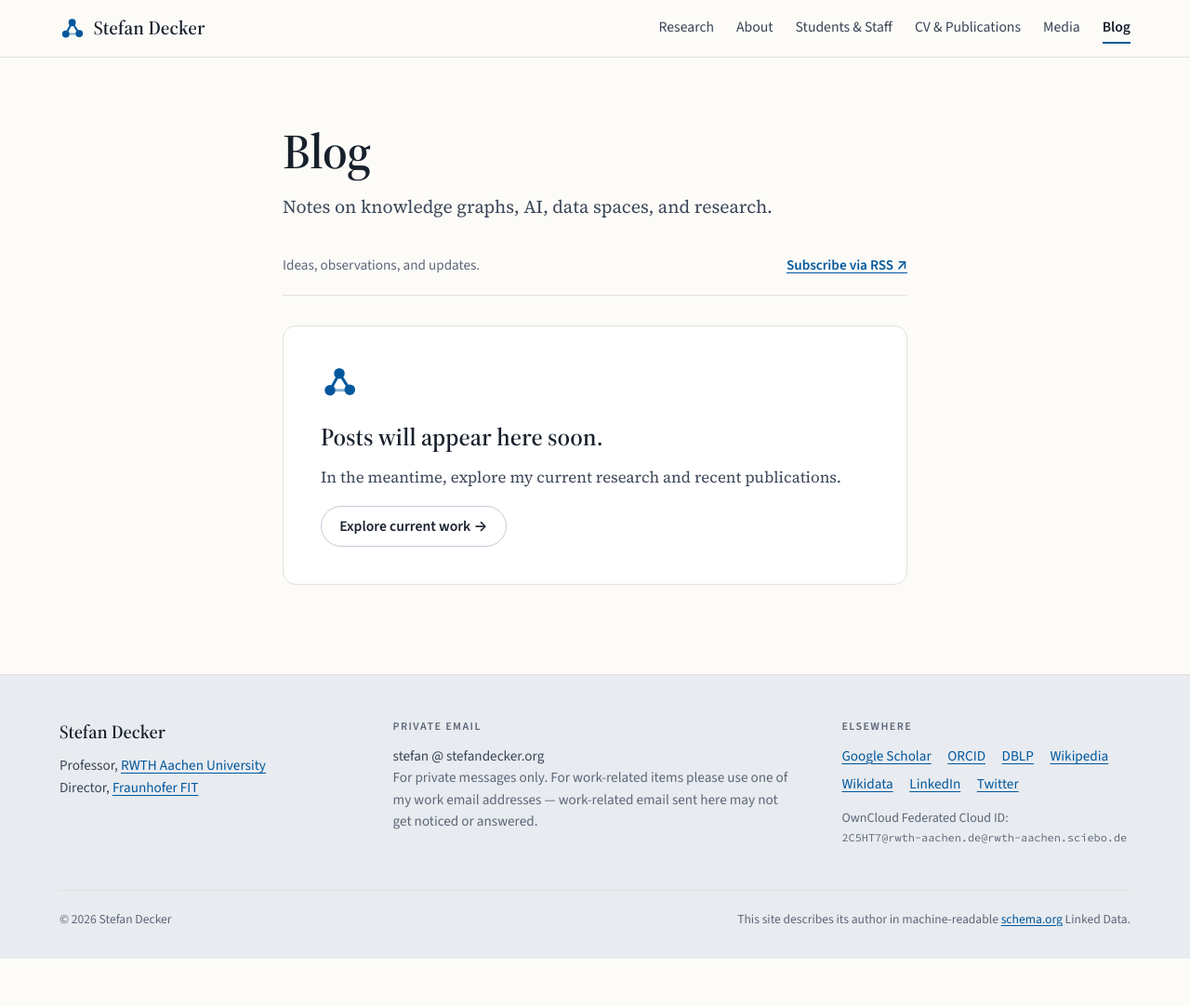
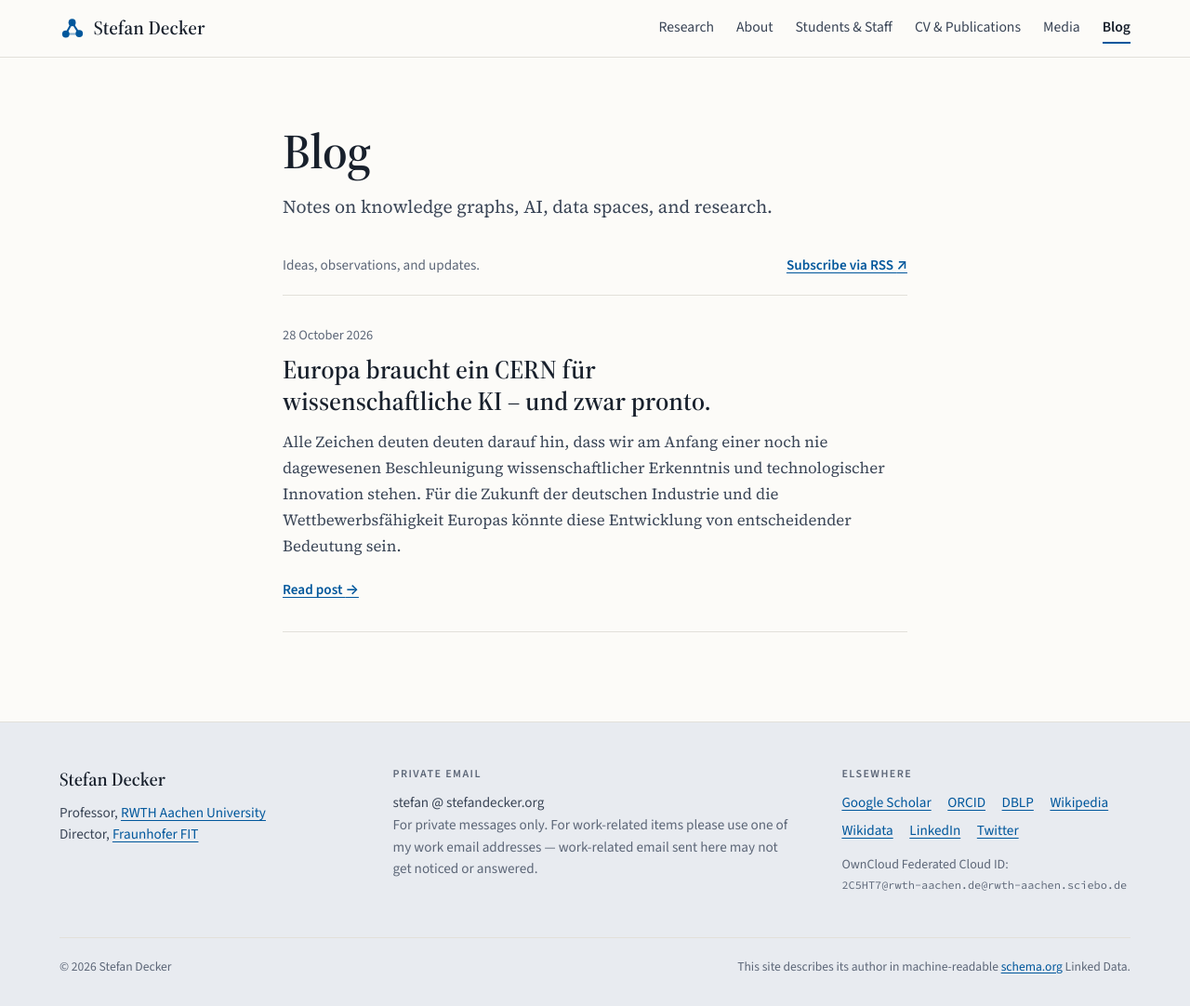
Before and after one commit to stefanjdecker/stefanjdecker.github.io, a Jekyll site: the page built from blog.md, in a window 1280 px wide and 1082 px high. Shown: the whole window at 93% size. Built offline with Jekyll 4.4.1, drawn with Linux system fonts in a browser that asks for light colours; some of the changed lines change nothing that is shown.

Commit message:
Publish article on a European CERN for scientific AI

```diff
--- a/_layouts/default.html
+++ b/_layouts/default.html
@@ -1,5 +1,5 @@
 <!doctype html>
-<html lang="{{ site.lang }}">
+<html lang="{{ page.lang | default: site.lang }}">
 <head>
   <meta charset="utf-8">
   <meta name="viewport" content="width=device-width, initial-scale=1">
@@ -13,7 +13,7 @@
   <meta property="og:type" content="{% if page.layout == 'post' %}article{% elsif page.url == '/' %}profile{% else %}website{% endif %}">
   {% if page.layout == 'post' %}<meta property="article:published_time" content="{{ page.date | date_to_xmlschema }}">{% endif %}
   <meta property="og:url" content="{{ page.url | absolute_url }}">
-  <meta property="og:image" content="{{ '/assets/img/stefan-decker.jpg' | absolute_url }}">
+  <meta property="og:image" content="{{ page.image | default: '/assets/img/stefan-decker.jpg' | absolute_url }}">
   <link rel="alternate" type="application/atom+xml" title="Stefan Decker's Blog" href="{{ '/feed.xml' | relative_url }}">
   <link rel="icon" href="{{ '/favicon.svg' | relative_url }}" type="image/svg+xml">
   <link rel="icon" href="{{ '/favicon.png' | relative_url }}" type="image/png" sizes="32x32">
--- /dev/null
+++ b/_posts/2026-10-28-europa-braucht-ein-cern-fuer-wissenschaftliche-ki.md
@@ -0,0 +1,88 @@
+---
+title: "Europa braucht ein CERN für wissenschaftliche KI – und zwar pronto."
+date: 2026-10-28
+lang: de
+description: "Alle Zeichen deuten deuten darauf hin, dass wir am Anfang einer noch nie dagewesenen Beschleunigung wissenschaftlicher Erkenntnis und technologischer Innovation stehen. Für die Zukunft der deutschen Industrie und die Wettbewerbsfähigkeit Europas könnte diese Entwicklung von entscheidender Bedeutung sein."
+image: /assets/img/blog/europa-cern-wissenschaftliche-ki.png
+---
+<p><img src="{{ '/assets/img/blog/europa-cern-wissenschaftliche-ki.png' | relative_url }}" alt="Illustration mit Europakarte, Sternen und einem Netzwerk, beschriftet mit CERN FOR AI" width="1024" height="572"></p>
+
+<p>Deutschlands wirtschaftliche Stärke beruht zu einem erheblichen Teil auf seiner Innovationsfähigkeit. Ob Maschinenbau, Automobilindustrie, Chemie, Medizintechnik oder Energietechnik – unsere Unternehmen leben davon, wissenschaftliche Erkenntnisse in neue Technologien, Produkte und Verfahren zu übersetzen. Allein 2024 investierten deutsche Unternehmen rund <strong>92,5 Milliarden Euro in Forschung und Entwicklung</strong>. Das entspricht mehr als zwei Dritteln der gesamten deutschen Forschungs- und Entwicklungsausgaben <a href="#quelle-1">[1]</a>.</p>
+
+<p>Doch was passiert, wenn sich die Geschwindigkeit wissenschaftlicher Entdeckungen durch künstliche Intelligenz grundlegend verändert?</p>
+
+<p>Am 26. Oktober 2026 hat OpenAI neue KI-generierte Forschungsergebnisse zu drei bedeutenden mathematischen und physikalischen Problemen vorgestellt: der Kakeya-Vermutung, der Exponential Time Hypothesis und der mathematischen Fundierung von Quantenfeldtheorien. Für Teile dieser Ergebnisse liegen bereits formalisierte Lean-Beweise vor. Die unabhängige wissenschaftliche Prüfung und Einordnung ist noch im Gange <a href="#quelle-2">[2]</a>.</p>
+
+<p>Unabhängig vom abschließenden Urteil über diese konkreten Ergebnisse zeichnet sich eine Entwicklung ab:</p>
+
+<p><strong>KI entwickelt sich von einem Werkzeug zur Unterstützung wissenschaftlicher Arbeit zunehmend zu einem System, das selbst neue wissenschaftliche Erkenntnisse hervorbringen kann.</strong></p>
+
+<p>Die Tragweite davon Entwicklung geht jedoch weit über die Wissenschaft hinaus. Wenn KI-Systeme künftig immer häufiger eigenständig Hypothesen entwickeln, mathematische, physikalische und technologische Entdeckungen machten, Experimente entwerfen oder neue Lösungsansätze finden, könnte sich das Tempo wissenschaftlicher Entdeckungen und technologischer Entwicklungen erheblich erhöhen. Und damit auch das Tempo technologischer Innovation.</p>
+
+<p>Natürlich wird nicht jeder mathematische Beweis unmittelbar zu einer praktischen Anwendung führen. Zwischen Grundlagenforschung und industrieller Umsetzung vergeht Zeit. Doch KI wird auch diese Transferprozesse verändern: von der wissenschaftlichen Entdeckung über Simulation und experimentelle Validierung bis hin zur Entwicklung neuer Materialien, Medikamente oder industrieller Verfahren.</p>
+
+<p><strong>Was wir derzeit beobachten, ist wohl der Anfang einer noch nie dagewesenen Beschleunigung wissenschaftlicher und technologischer Entwicklung.</strong></p>
+
+<p>Damit entsteht auch eine neue internationale Wettbewerbsdynamik. Nicht allein um die leistungsfähigsten KI-Modelle, sondern zunehmend um die Fähigkeit, neue wissenschaftliche Erkenntnisse schneller zu gewinnen und in gesellschaftlich und wirtschaftlich relevante Innovationen zu übersetzen. Wer über die notwendigen Modelle, Talente und Infrastrukturen verfügt, könnte einen erheblichen Vorsprung entwickeln. Dieser Vorsprung könnte sich durch weitere KI-gestützte Forschung sogar selbst verstärken.</p>
+
+<p>Für eine exportorientierte Industrienation wie Deutschland ist das keine abstrakte wissenschaftspolitische Frage. Es betrifft unmittelbar die zukünftige Wettbewerbsfähigkeit unserer Unternehmen. Ein Blick auf die Zahlen verdeutlicht die Herausforderung. Laut Stanford AI Index 2026 wurden im Jahr 2025 in den USA rund <strong>286 Milliarden US-Dollar</strong> privat in KI investiert. In Europa waren es rund <strong>21 Milliarden US-Dollar</strong> – ein Unterschied um den Faktor 13,7 <a href="#quelle-3">[3]</a>.</p>
+
+<p><strong>Wie soll unter diesen Bedingungen ein universitärer Lehrstuhl, ein deutsches Forschungsinstitut, oder auch eine ganze Universtität mit Organisationen mithalten, die Zugriff auf die Frontier-KI der KI-Unternehmen haben? Die Antwort ist: Sie können es nicht, wenn ihnen der Zugang zu vergleichbaren technologischen Möglichkeiten fehlt. Mit fatalen Folgen für die deutsche und europäische Industrie.</strong></p>
+
+<h2>Wissenschaftliche Zusammenarbeit unter veränderten Bedingungen</h2>
+
+<p>Hinzu kommt eine weitere Entwicklung. Wissenschaft lebt traditionell von internationaler Zusammenarbeit, dem offenen Austausch von Erkenntnissen und der gemeinsamen Bearbeitung grundlegender Forschungsfragen. Doch die geopolitischen Rahmenbedingungen verändern sich.Gerade die wissenschaftliche Zusammenarbeit mit China wird zunehmend unter Gesichtspunkten der Forschungssicherheit, möglicher Dual-Use-Anwendungen und technologischer Abhängigkeiten betrachtet. Die Europäische Union hat beispielsweise im Forschungsprogramm Horizon Europe 2026–2027 die Beteiligung chinesischer Einrichtungen in bestimmten Forschungsbereichen eingeschränkt <a href="#quelle-4">[4]</a>. Dafür gibt es nachvollziehbare sicherheits- und technologiepolitische Gründe. Gleichzeitig entstehen Spannungen mit dem traditionellen Anspruch der Wissenschaft auf Offenheit und internationale Kooperation. Umso ironischer wirkt es, dass viele Organisationen sich auf chinesische Open-Weight KI-Modelle verlassen.</p>
+
+<p>Internationale Zusammenarbeit bleibt unverzichtbar. Auch mit China bestehen zahlreiche wissenschaftlich wertvolle Kooperationen, die weiterhin möglich und sinnvoll sind. Aber wir können nicht mehr selbstverständlich davon ausgehen, dass wissenschaftliche Erkenntnisse, Technologien und Forschungsinfrastrukturen weltweit unter gleichen Bedingungen zugänglich sein werden. <strong>Gerade deshalb wird es für Europa immer wichtiger, über eigene wissenschaftliche und technologische Fähigkeiten zu verfügen.</strong> Nicht um sich abzuschotten, sondern um unabhängig, auf Augenhöhe und aus einer Position eigener Stärke international zusammenarbeiten zu können.</p>
+
+<h2>Was Europa jetzt braucht</h2>
+
+<p>Europa reagiert durchaus auf diese Entwicklungen. Die Europäische Kommission hat bis zu sieben KI-Gigafabriken ausgeschrieben, für die mehr als 30 Milliarden Euro an öffentlichen und privaten Investitionen mobilisiert werden sollen. Mit RAISE entsteht eine europäische Initiative für KI in der Wissenschaft, deren Pilotphase mit insgesamt 140 Millionen Euro ausgestattet ist. Deutschland plant bis 2029 rund eine Milliarde Euro Bundesförderung für den Ausbau des Höchstleistungsrechnens <a href="#quelle-5">[5-7]</a>. Das sind wichtige Schritte. Die genannten Beträge betreffen allerdings unterschiedliche Investitions- und Förderkategorien und sind daher nicht unmittelbar vergleichbar.</p>
+
+<p>Die entscheidende Frage bleibt: <strong>Reichen unsere bisherigen institutionellen Strukturen und Entscheidungsprozesse aus, um mit der Geschwindigkeit dieser Entwicklung Schritt zu halten?</strong></p>
+
+<p>Wir organisieren Forschungsförderung überwiegend in mehrjährigen Programmen und Projekten. Gleichzeitig verändern sich die Möglichkeiten KI-gestützter Forschung innerhalb immer kürzerer Zeiträume. Deshalb halte ich einen grundsätzlicheren Ansatz für notwendig.</p>
+
+<ol>
+
+<li><strong>Ein europäisches CERN für wissenschaftliche KI:</strong> Eine dauerhaft finanzierte, europäisch getragene Forschungsorganisation, die leistungsfähige KI für wissenschaftliche Entdeckungen entwickelt und betreibt. Mit eigener Recheninfrastruktur, international konkurrenzfähigen Forschungsteams und wissenschaftlicher Mitbestimmung. Nicht als weiteres befristetes Förderprojekt, sondern als permanente europäische Einrichtung.</li>
+
+<li><strong>Eigenständige europäische Spitzenkompetenz:</strong> Europa muss nicht jeden kommerziellen Chatbot nachbauen. Aber wir benötigen eigenständige, international wettbewerbsfähige KI-Systeme für wissenschaftliches Schließen, Mathematik, Engineering und autonome Forschung. Dazu gehört auch die Fähigkeit, diese Systeme unabhängig weiterzuentwickeln, ihre Ergebnisse zu überprüfen und neue wissenschaftliche Methoden auf ihrer Grundlage zu schaffen.</li>
+
+<li><strong>Zugang für die gesamte Wissenschaft – und eine enge Verbindung zur industriellen Innovation:</strong> Nicht jede Universität muss ein eigenes Frontier-Modell trainieren. Aber Wissenschaftlerinnen und Wissenschaftler an europäischen Universitäten sollten verlässlichen Zugang zu leistungsfähigen Forschungsmodellen, Rechenressourcen und wissenschaftlichen KI-Werkzeugen erhalten. Gleichzeitig müssen wir sicherstellen, dass die so entstehenden Erkenntnisse ihren Weg in die industrielle Anwendung finden. Gerade die Verbindung von wissenschaftlicher Exzellenz, angewandter Forschung und industrieller Entwicklung ist eine traditionelle Stärke Deutschlands und Europas. Diese Stärke sollten wir nutzen und im Zeitalter KI-getriebener Innovation weiterentwickeln.</li>
+
+</ol>
+
+<h2>Die Kyoto Vision als Ausgangspunkt</h2>
+
+<p>Die am 4. Oktober 2026 von 17 Staaten, darunter Deutschland, unterstützte <strong>Kyoto Vision for a Golden Age of Science</strong> erkennt die Chancen einer grundlegenden Veränderung wissenschaftlicher Forschung durch KI ausdrücklich an <a href="#quelle-8">[8]</a>.</p>
+
+<p>Das ist ein wichtiges Signal. Aber: Die eigentliche Herausforderung besteht darin, diese Erkenntnis in eine langfristige Forschungsstrategie zu übersetzen.</p>
+
+<p><strong>Denn es geht nicht nur darum, ob Europa bei der Entwicklung von KI mithalten kann. Es geht auch darum, welchen Beitrag Europa zu den wissenschaftlichen Entdeckungen und technologischen Innovationen der kommenden Jahrzehnte leisten wird. Und welche Rolle die europäische Industrie dann noch spielen kann.</strong></p>
+
+<p>Wenn KI tatsächlich zu einer erheblichen Beschleunigung wissenschaftlicher und technologischer Entwicklung führt, wird der Zugang zu diesen Fähigkeiten zu einer zentralen Voraussetzung für wissenschaftliche Leistungsfähigkeit, industrielle Wettbewerbsfähigkeit und technologische Souveränität. Wir sollten diese Entwicklung nicht ausschließlich als internationales Wettrennen verstehen. Wissenschaft lebt von Zusammenarbeit, Offenheit und der gemeinsamen Suche nach Erkenntnis. Aber internationale Kooperation und technologische Eigenständigkeit sind keine Gegensätze. Im Gegenteil: Eigene wissenschaftliche und technologische Kompetenz ist eine wesentliche Voraussetzung dafür, auch unter veränderten geopolitischen Bedingungen selbstbestimmt und partnerschaftlich zusammenarbeiten zu können. Europa verfügt über hervorragende Wissenschaftlerinnen und Wissenschaftler, starke Forschungseinrichtungen und bedeutende industrielle Kompetenzen.</p>
+
+<p><strong>Wir müssen jetzt die institutionellen Voraussetzungen schaffen, damit Europa auch im Zeitalter KI-getriebener wissenschaftlicher Entdeckungen und zunehmend beschleunigter Innovation eine gestaltende Rolle spielen kann - und die europäische Industrie damit wettbewerbsfähig bleibt.</strong></p>
+
+<p>Dafür brauchen wir mehr als zusätzliche Forschungsprogramme. Wir brauchen eine langfristige europäische Strategie für wissenschaftliche KI – und den Mut, unsere Forschungsstrukturen entsprechend weiterzuentwickeln.</p>
+
+<p>Meine Frage an die Politik: Wie sonst wollen wir angesichts der Entwicklung die Innovationskraft Deutschlands sichern?</p>
+
+<h2>Quellen</h2>
+
+<p id="quelle-1"><strong>[1] Statistisches Bundesamt (27.03.2026):</strong> <em>3,8 % mehr Ausgaben für Forschung und Entwicklung im Jahr 2024.</em> Unternehmen investierten 92,5 Milliarden Euro in eigene Forschung und Entwicklung. <a href="https://www.destatis.de/DE/Presse/Pressemitteilungen/2026/03/PD26_107_218.html"><strong>Destatis – Pressemitteilung 107/2026</strong></a></p>
+
+<p id="quelle-2"><strong>[2] OpenAI (26.10.2026):</strong> <em>Working with academic communities to build scientific understanding.</em> Neue KI-generierte Ergebnisse in Mathematik, Komplexitätstheorie und Quantenfeldtheorie. <a href="https://openai.com/index/building-scientific-understanding-with-academic-communities/"><strong>OpenAI – Originalveröffentlichung</strong></a></p>
+
+<p id="quelle-3"><strong>[3] Stanford University (2026):</strong> <em>AI Index Report 2026 – Economy.</em> Internationale private KI-Investitionen 2025. <a href="https://hai.stanford.edu/ai-index/2026-ai-index-report/economy"><strong>Stanford AI Index – Economy</strong></a></p>
+
+<p id="quelle-4"><strong>[4] Deutscher Bundestag (13.04.2026):</strong> <em>Einschränkungen bei Forschungs-Kooperationen mit China.</em> Einschränkungen der Teilnahme chinesischer Einrichtungen an Teilen von Horizon Europe 2026–2027. <a href="https://www.bundestag.de/presse/hib/kurzmeldungen-1165004"><strong>Deutscher Bundestag – hib 288/2026</strong></a></p>
+
+<p id="quelle-5"><strong>[5] Europäische Kommission (30.07.2026):</strong> <em>EU launches AI Gigafactories call to boost Europe's computing capacity and unlock more than €30 billion in investment.</em> <a href="https://digital-strategy.ec.europa.eu/en/news/eu-launches-ai-gigafactories-call-boost-europes-computing-capacity-and-unlock-more-eu30-billion"><strong>Europäische Kommission – AI Gigafactories</strong></a></p>
+
+<p id="quelle-6"><strong>[6] Europäische Kommission (2026):</strong> <em>RAISE – Resource for AI Science in Europe.</em> 140 Millionen Euro vorgesehene Pilotförderung über die Arbeitsprogramme 2025 bis 2027. <a href="https://research-and-innovation.ec.europa.eu/strategy/strategy-research-and-innovation/our-digital-future/european-ai-science-strategy/raise-resource-ai-science-europe_en"><strong>Europäische Kommission – RAISE</strong></a></p>
+
+<p id="quelle-7"><strong>[7] Deutscher Bundestag (28.09.2026):</strong> <em>Ausbaupläne bei High-Performance Computing.</em> <a href="https://www.bundestag.de/presse/hib/kurzmeldungen-1218032"><strong>Deutscher Bundestag – hib 753/2026</strong></a></p>
+
+<p id="quelle-8"><strong>[8] Kyoto Vision for a Golden Age of Science (04.10.2026):</strong> Gemeinsame Erklärung von 17 Staaten. <a href="https://www.bmftr.bund.de/SharedDocs/Downloads/DE/2026/kyoto-visions-golden-age-science.pdf?__blob=publicationFile&amp;v=1"><strong>Kyoto Vision – Originaldokument (PDF)</strong></a></p>
--- a/blog.md
+++ b/blog.md
@@ -13,7 +13,7 @@ lead: Notes on knowledge graphs, AI, data spaces, and research.
 {% if site.posts.size > 0 %}
 <div class="post-list">
   {% for post in site.posts %}
-  <article class="post-preview" aria-labelledby="post-{{ forloop.index }}">
+  <article class="post-preview" lang="{{ post.lang | default: site.lang }}" aria-labelledby="post-{{ forloop.index }}">
     <p class="post-meta"><time datetime="{{ post.date | date_to_xmlschema }}">{{ post.date | date: "%e %B %Y" }}</time></p>
     <h2 id="post-{{ forloop.index }}"><a href="{{ post.url | relative_url }}">{{ post.title | escape }}</a></h2>
     <p>{{ post.description | default: post.excerpt | strip_html | normalize_whitespace | truncatewords: 45 | escape }}</p>
```
Also changed, not shown: assets/img/blog/europa-cern-wissenschaftliche-ki.png (added).
